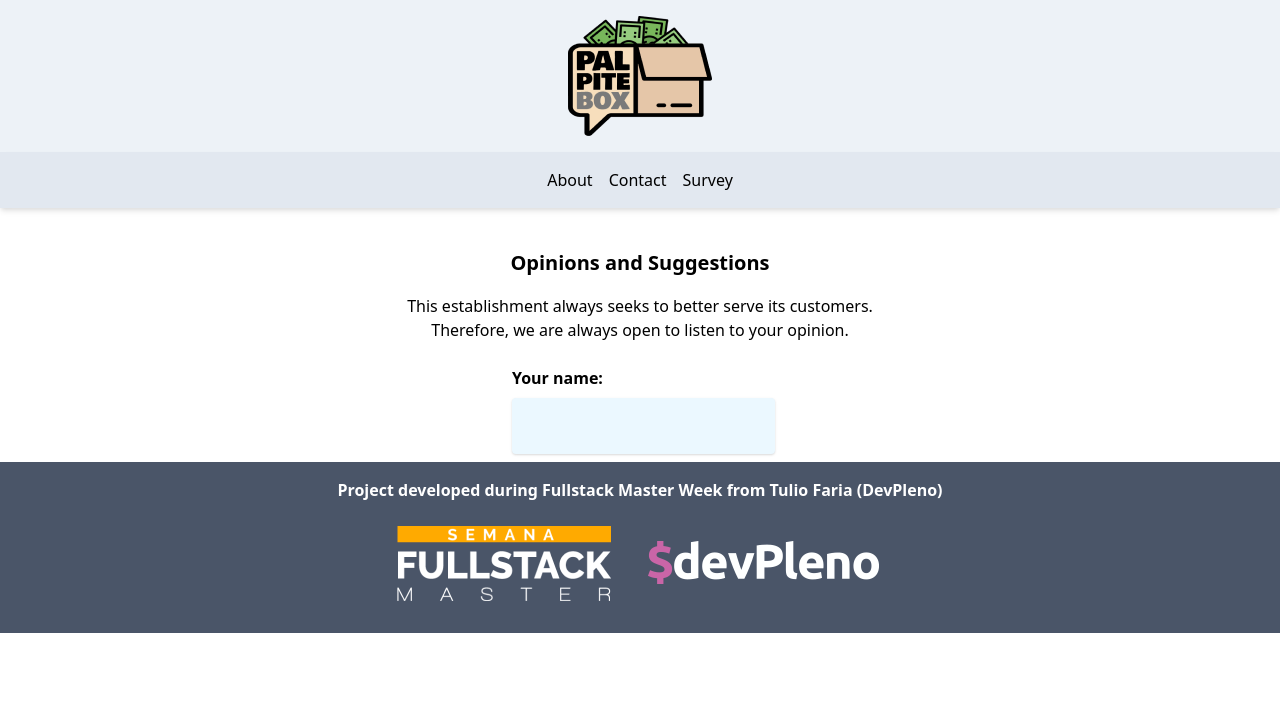
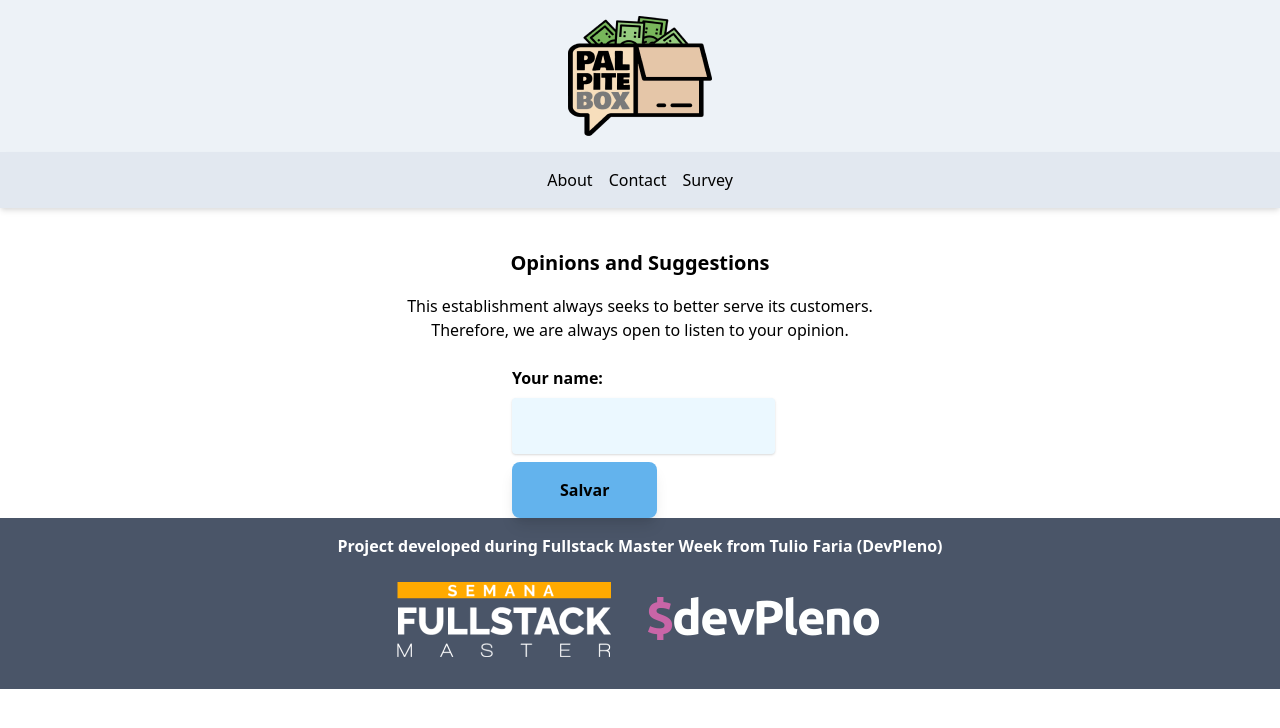
Before and after one commit to lucasbc92/palpitebox-devpleno, a Next.js app: page /survey in a window 1280 px wide. Shown: the top 728 px of the page. Built offline with nearby package versions, Linux system fonts and the light colour scheme.

Commit message:
Initialized API endpoints

```diff
--- a/package.json
+++ b/package.json
@@ -16,6 +16,7 @@
     "postcss-import": "^12.0.1",
     "react": "^16.13.1",
     "react-dom": "^16.13.1",
+    "swr": "^0.2.3",
     "tailwindcss": "^1.5.2"
   }
 }
--- /dev/null
+++ b/pages/api/get-promo.js
@@ -0,0 +1,6 @@
+export default async(req, res) => {
+    res.end(JSON.stringify({
+        showCoupon: true,
+        message: 'Coupon message'
+    }))
+}
--- /dev/null
+++ b/pages/api/save.js
@@ -0,0 +1,4 @@
+export default async(req, res) => {
+    console.log(JSON.parse(req.body))
+    res.end(req.body)
+}
--- a/pages/index.js
+++ b/pages/index.js
@@ -1,7 +1,13 @@
 import React from 'react'
 import Link from 'next/link'
 
+import useSWR from 'swr'
+
+const fetcher = (...args) => fetch(...args).then(res => res.json());
+
 const Index = () => {
+    const { data, error } = useSWR('/api/get-promo', fetcher)
+
     return (
         <div>
             <p className='mt-12 text-center'>
@@ -20,9 +26,12 @@ const Index = () => {
                     >Give opinion or suggestion</a>
                 </Link>
             </div>
-            <p className='mb-12 text-center'>
-                Discount message.
+            { !data && <p>Carregando...</p>}
+            { !error && data && data.showCoupon &&
+            <p className='my-12 text-center'>
+                {data.message}
             </p>
+            }
         </div>
     )
 }
--- a/pages/survey.js
+++ b/pages/survey.js
@@ -2,6 +2,24 @@ import React from 'react'
 import Link from 'next/link'
 
 const Survey = () => {
+    const save = async () => {
+        const form = {
+            Name: 'aaa',
+            Email: 'bbb',
+            Whatsapp: 'ccc'
+        }
+        try {
+            const response = await fetch('/api/save', {
+                method: 'POST',
+                body: JSON.stringify(form)
+            })
+            const data = await response.json();
+            console.log(data);
+        } catch (err) {
+
+        }
+    }
+
     return (
         <div className='pt-6'>
             <h1 className='text-center font-bold my-4 text-xl'>Opinions and Suggestions</h1>
@@ -12,6 +30,13 @@ const Survey = () => {
             <div className="w-1/5 mx-auto">
                 <label className='font-bold'>Your name:</label>
                 <input type="text" className='p-4 block shadow bg-blue-100 my-2 rounded'/>
+                <button className='bg-blue-400               px-12
+                    py-4
+                    font-bold
+                    rounded-lg
+                    shadow-lg
+                    hover:shadow'
+                onClick={save}>Salvar</button>
             </div>
         </div>
     )
```
Also changed, not shown: 1 other file (tests, documents, lock files or other folders).
